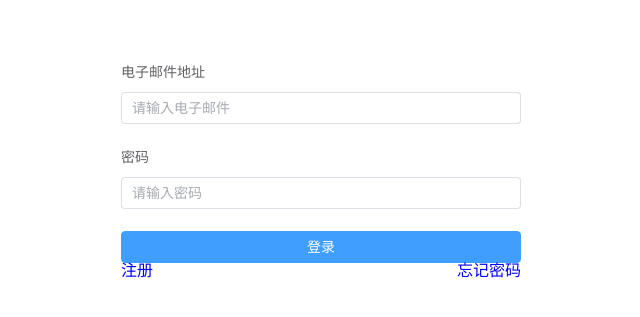
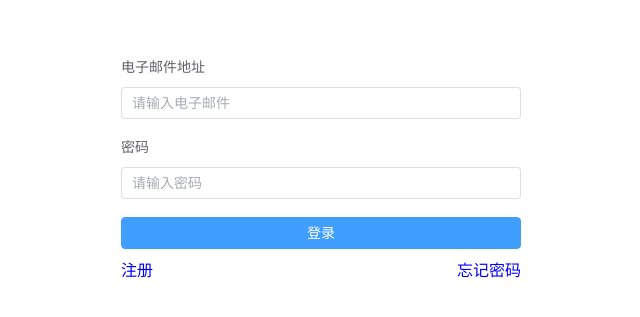
Before and after one commit to 1131176489/my-site, a Vue app: page /#/login in a window 1280 px wide. Shown: the part 231-548 px from the top of the page, without its empty margins (319-959 px from the left). Built offline with nearby package versions, Linux system fonts and the light colour scheme.

Commit message:
小改动

```diff
--- a/index.html
+++ b/index.html
@@ -4,9 +4,9 @@
 <head>
   <meta charset="UTF-8" />
   <!-- <link rel="icon" type="image/svg-xml" href="/vite.svg" /> -->
-  <link rel="shortcut icon" href="./public/favicon.ico" type="image/x-icon">
+  <link rel="shortcut icon" href="/favicon.ico" type="image/x-icon">
   <meta name="viewport" content="width=device-width, initial-scale=1.0, user-scalable=no" />
-  <title>我的网站</title>
+  <title>my-site</title>
 </head>
 
 <body>
--- a/src/assets/main.css
+++ b/src/assets/main.css
@@ -6,7 +6,7 @@
 html,
 body,
 #app {
-    font-size: 30px;
+    font-size: 16px;
     height: 100%;
     width: 100%;
     box-sizing: border-box;
```
